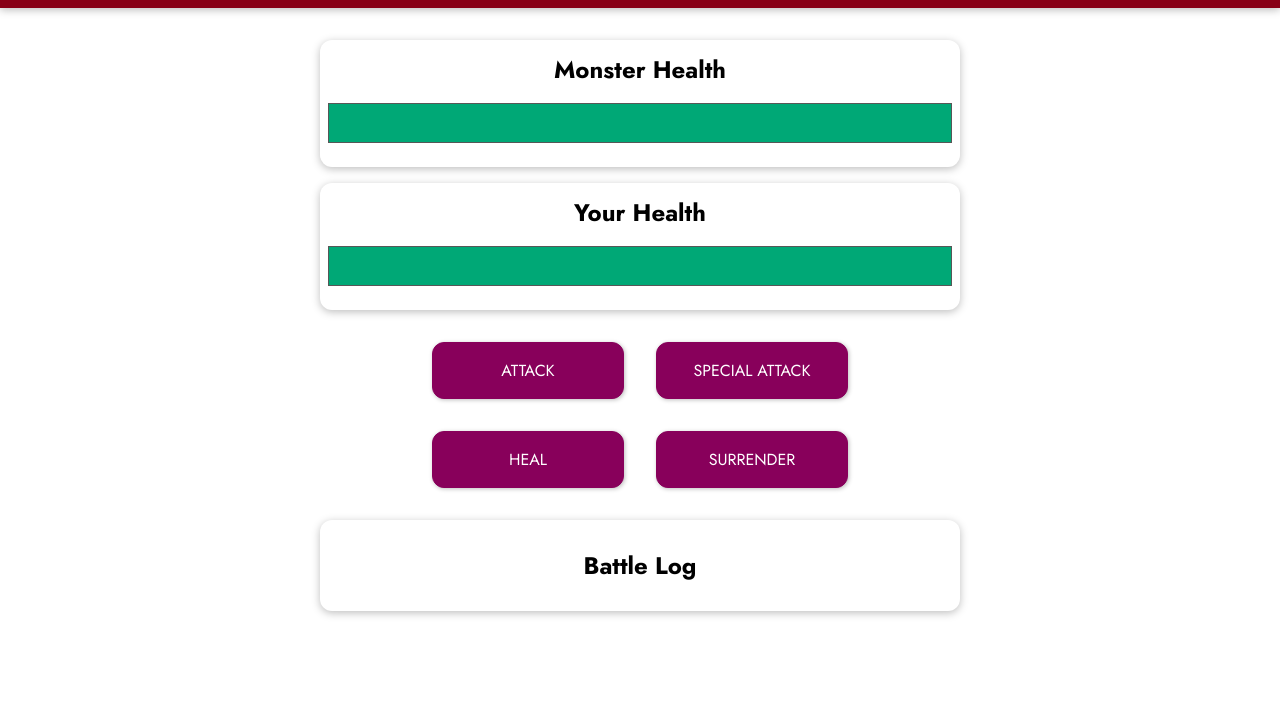
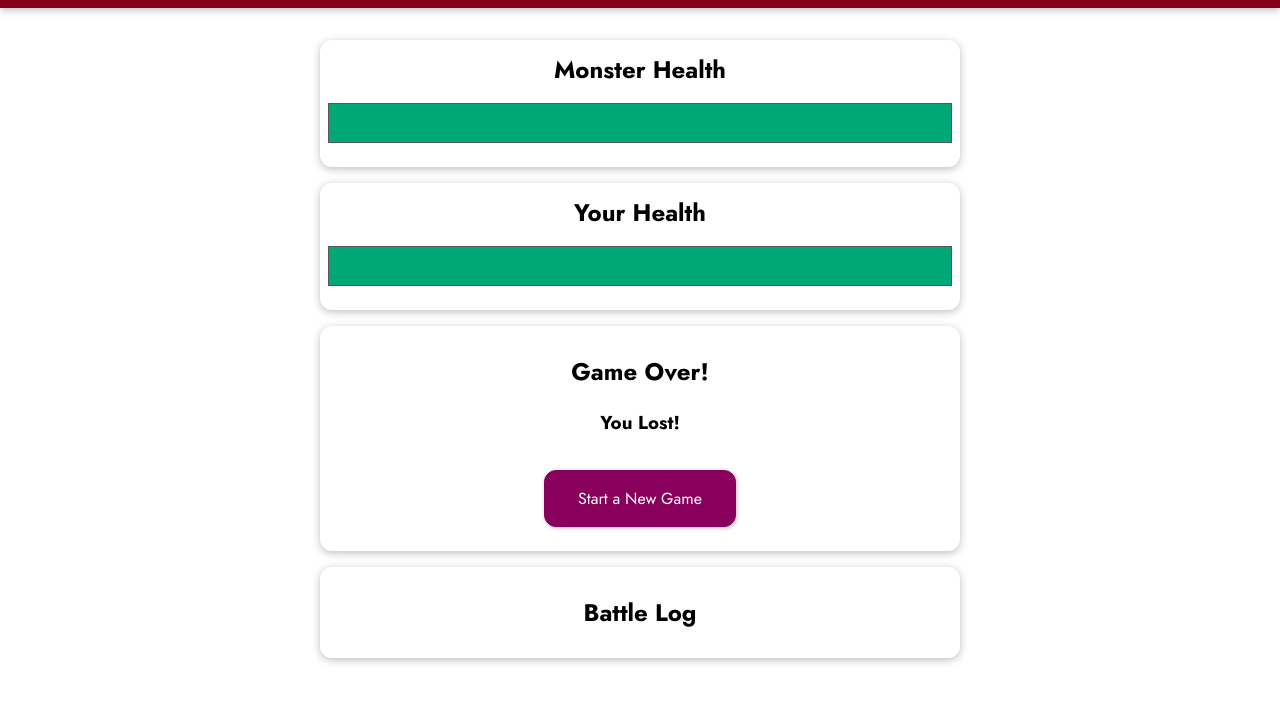
Before and after one commit to Leoonpr/vueWebGame, a plain HTML site: page index.html in a window 1280 px wide. Both pictures are taken after a click on the button "SURRENDER". Shown: the part 97-800 px from the top of the page. Drawn offline with nearby package versions, Linux system fonts and the light colour scheme.

Commit message:
feat: Finishing the Core Functionality

```diff
--- a/app.js
+++ b/app.js
@@ -14,9 +14,15 @@ const app = Vue.createApp({
   },
   computed: {
     monsterBarStyles() {
+      if (this.monsterHealth < 0) {
+       return {width: '0%'};
+      }
       return {width: this.monsterHealth + '%'};
     },
     playerBarStyles() {
+      if(this.playerHealth < 0) {
+        return {width: '0%'};
+      }
       return {width: this.playerHealth + '%'};
     },
     mayUseSpecialAttack() {
@@ -49,6 +55,13 @@ const app = Vue.createApp({
     },
   },
   methods: {
+    startGame() {
+      this.playerHealth = 100;
+      this.monsterHealth = 100;
+      this.currentRound = 0;
+      this.currentHeals = 0;
+      this.winner = null;
+    },
     attackMonster() {
       this.currentRound++;
       const damage = getRandomValue(5, 12);
@@ -74,6 +87,9 @@ const app = Vue.createApp({
       }
       this.playerHealth += heal;
       this.attackPlayer();
+    },
+    surrender() {
+      this.winner ='monster';
     }
   }
 })
--- a/index.html
+++ b/index.html
@@ -32,14 +32,15 @@
       <section class="container" v-if="winner">
         <h2>Game Over!</h2>
         <h3 v-if="winner === 'monster'">You Lost!</h3>
-        <h3 v-if="winner === 'player'">You Won!</h3>
+        <h3 v-else-if="winner === 'player'">You Won!</h3>
         <h3 v-else>It's a draw!</h3>
+        <button @click="startGame">Start a New Game</button>
       </section>
-      <section id="controls">
+      <section id="controls" v-else>
         <button @click="attackMonster">ATTACK</button>
         <button :disabled="mayUseSpecialAttack" @click="specialAttackMonster">SPECIAL ATTACK</button>
         <button :disabled="mayUseHealing" @click="healPlayer">HEAL</button>
-        <button>SURRENDER</button>
+        <button @click="surrender">SURRENDER</button>
       </section>
       <section id="log" class="container">
         <h2>Battle Log</h2>
```
